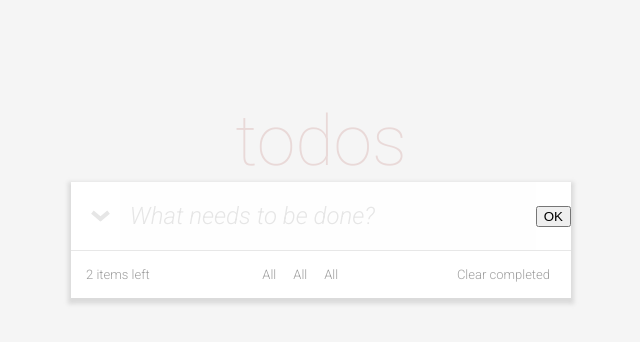
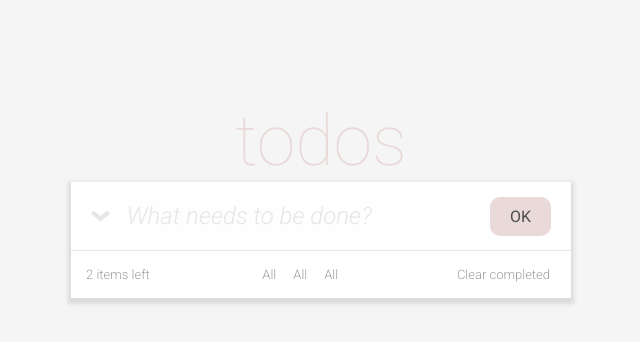
Before and after one commit to malinasavina/todos-test-task, a React (Create React App) app: page / in a window 1280 px wide. Shown: the top 342 px of the page, without its empty margins (319-959 px from the left). Built offline with nearby package versions, Linux system fonts and the light colour scheme.

Commit message:
Adjust styles

```diff
--- a/src/index.css
+++ b/src/index.css
@@ -113,6 +113,19 @@ body {
   font-style: italic;
 }
 
+.todos__input-button {
+  padding: 10px 20px;
+  margin-right: 20px;
+  border: none;
+  border-radius: 10px;
+  background-color: #e9d9d8;
+  font-family: "Roboto", Arial, sans-serif;
+  font-size: 16px;
+  font-weight: 400;
+  color: #4d4d4d;
+  cursor: pointer;
+}
+
 .todos__tasks-list {
   position: relative;
   margin: 0;
@@ -121,7 +134,7 @@ body {
   font-size: 24px;
   font-weight: 300;
   color: #4d4d4d;
-  box-shadow: 0px -2px 4px -1px rgba(179,179,179,0.62);
+  box-shadow: 0 -2px 4px -1px rgba(179,179,179,0.62);
   z-index: 500;
 }
 
@@ -187,6 +200,7 @@ body {
 }
 
 .todos__task-text {
+  word-break: break-all;
   cursor: pointer;
 }
 
```
